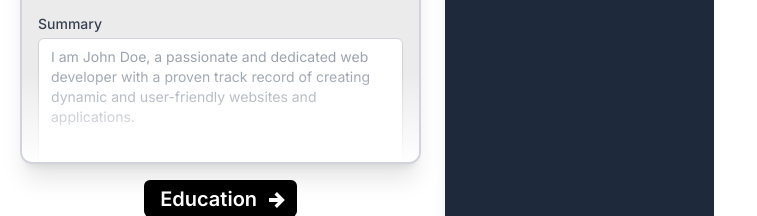
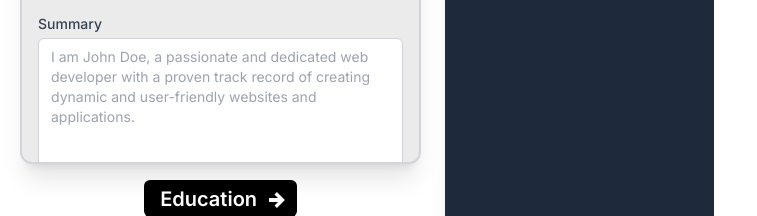
Before and after one commit to Vincent0103/CV-application, a React (Vite) app: page / in a window 1280 px wide. Shown: the part 548-764 px from the top of the page, without its empty margins (0-757 px from the left). Built offline with nearby package versions, Linux system fonts and the light colour scheme.

Commit message:
Remove fadingContainer on scroll because of performance and complexity issues

```diff
--- a/src/components/FormContainer.jsx
+++ b/src/components/FormContainer.jsx
@@ -1,4 +1,6 @@
-import React, { useRef, useState, useCallback } from 'react';
+import React, {
+  useRef, useEffect, useState, useCallback,
+} from 'react';
 import { classesHandler } from './utils';
 
 // eslint-disable-next-line react/display-name
@@ -6,6 +8,7 @@ const FormContainer = ({
   fadingBottomContainer, childrenRelatedData, movingSide,
   handleMovingSide, currentlyVisibleElement, children,
 }) => {
+  const containerRef = useRef(null);
   const generalRef = useRef(null);
   const educationRef = useRef(null);
   const experiencesRef = useRef(null);
@@ -18,7 +21,16 @@ const FormContainer = ({
     education: classesOnMove.right,
     experiences: classesOnMove.left,
   });
-  const [isFadingVisible, setIsFadingVisible] = useState(true);
+
+  const refMapping = {
+    general: generalRef,
+    education: educationRef,
+    experiences: experiencesRef,
+  };
+
+  const DEFAULT_GENERAL_FORM_HEIGHT = 1275;
+  const currentFormContainerHeight = refMapping[currentlyVisibleElement].current?.offsetHeight
+  || DEFAULT_GENERAL_FORM_HEIGHT;
 
   if (React.Children.count(children) !== 3) return;
 
@@ -45,42 +57,27 @@ const FormContainer = ({
   }
 
   const handleTransitionEnd = () => {
+    if (movingSide !== 'idle') {
       handleMovingSide('idle');
       setClasses({
         general: upcomingClassesFuncs.general[1],
         education: upcomingClassesFuncs.education[1],
         experiences: upcomingClassesFuncs.experiences[1],
       });
+    }
   };
-
-  const handleScroll = useCallback((e) => {
-    const { scrollTop, clientHeight, scrollHeight } = e.currentTarget;
-
-    if (scrollTop + clientHeight >= scrollHeight - 10) setIsFadingVisible(false);
-    else setIsFadingVisible(true);
-  }, []);
 
   const generalChild = children[0];
   const educationChild = children[1];
   const experiencesChild = children[2];
 
-  const refMapping = {
-    general: generalRef,
-    education: educationRef,
-    experiences: experiencesRef,
-  };
-
-  const DEFAULT_GENERAL_FORM_HEIGHT = 1275;
-  const currentFormContainerHeight = refMapping[currentlyVisibleElement].current?.offsetHeight
-  || DEFAULT_GENERAL_FORM_HEIGHT;
-
   // eslint-disable-next-line consistent-return
   return (
     <div className="max-h-full max-w-full relative bg-[#ebebeb] rounded-xl border-2 border-gray-300
       shadow-xl overflow-hidden">
-      <div style={{ height: `${currentFormContainerHeight}px` }}
-      onScroll={handleScroll} className={`max-h-[80vh] min-w-full overflow-y-scroll scrollbar-thin
-      scrollbar-track-transparent scrollbar-thumb-rounded-full transition-max-height transition-height`}>
+      <div ref={containerRef} style={{ height: `${currentFormContainerHeight}px` }}
+      className={`max-h-[80vh] min-w-full overflow-y-scroll scrollbar-thin
+      scrollbar-track-transparent scrollbar-thumb-rounded-full transition-max-height`}>
         <div ref={generalRef} className={(movingSide !== 'idle') ? upcomingClasses.general : classes.general}
         onTransitionEnd={handleTransitionEnd}>
           { generalChild }
@@ -92,7 +89,6 @@ const FormContainer = ({
           { experiencesChild }
         </div>
       </div>
-      {isFadingVisible && fadingBottomContainer}
     </div>
   );
 };
--- a/src/index.css
+++ b/src/index.css
@@ -17,11 +17,6 @@
   }
 
   .transition-max-height {
-    transition: max-height .5s;
+    transition: max-height .5s, height .5s;
   }
-
-  .transition-height {
-    transition: height .5s;
-  }
-
 }
```
Lines whose indentation alone changed are shown as unchanged.
